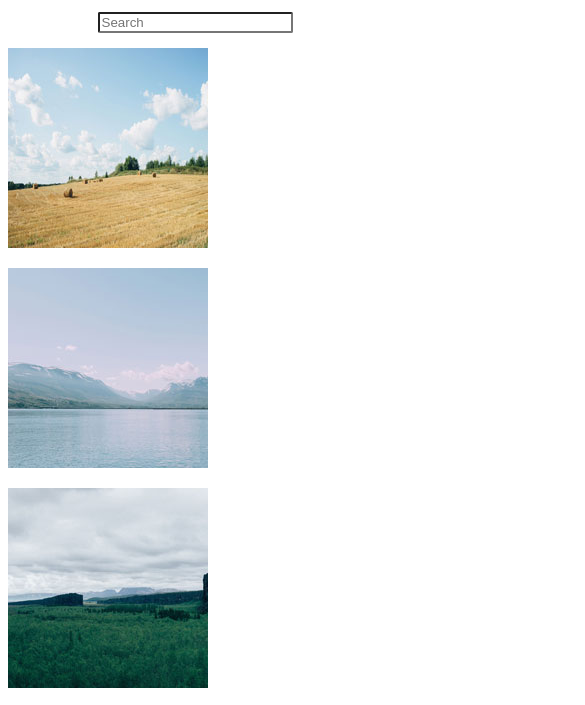
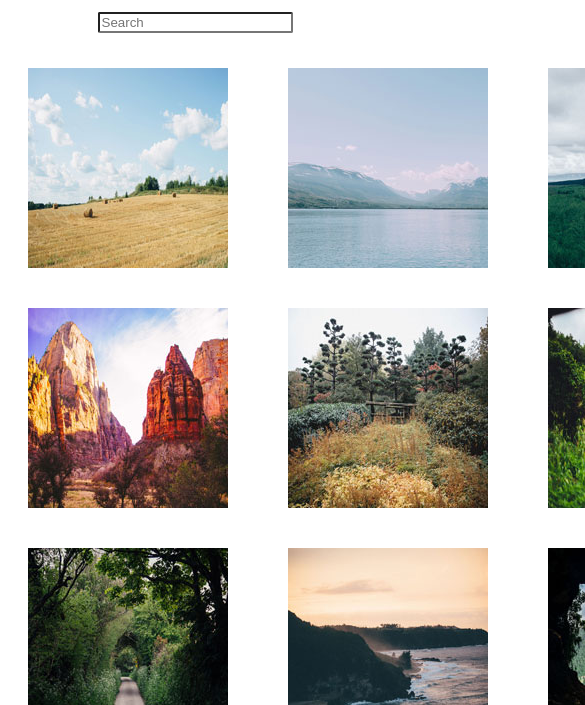
Before and after one commit to k18karome/project-5, a plain HTML site: page index.html in a window 390 px wide. Shown: the part 95-800 px from the top of the page, 585 px wide, since content can reach past the window. Drawn offline with Linux system fonts and the light colour scheme; files whose address does not match are found by name.

Commit message:
Css work
working on css grid to make it look like index.html without media queries

```diff
--- a/css/styles.css
+++ b/css/styles.css
@@ -1,3 +1,7 @@
+* {
+	box-sizing: border-box;
+}
+
 h1 {
 	margin: auto;
 	margin-bottom: 10px;
@@ -28,8 +32,19 @@ input {
 main {
 	display: grid;
 	height: 80vh;
-	grid-template-columns: repeat(auto-fit, minmax(210px, 1fr));
-	grid-auto-rows: 1fr 1fr 1fr 1fr;
+	grid-template-columns: 1fr 1fr 1fr 1fr;
+	grid-template-rows: 1fr 1fr 1fr 1fr;
 	grid-gap: 20px;
 	grid-auto-flow: row;
 }
+
+div {
+	display: flex;
+	margin: auto;
+}
+
+img {
+	flex: 1;
+	margin: 20px;
+	margin-bottom: 0;
+}
```
Also changed, not shown: index.html (+0 -6 lines).
